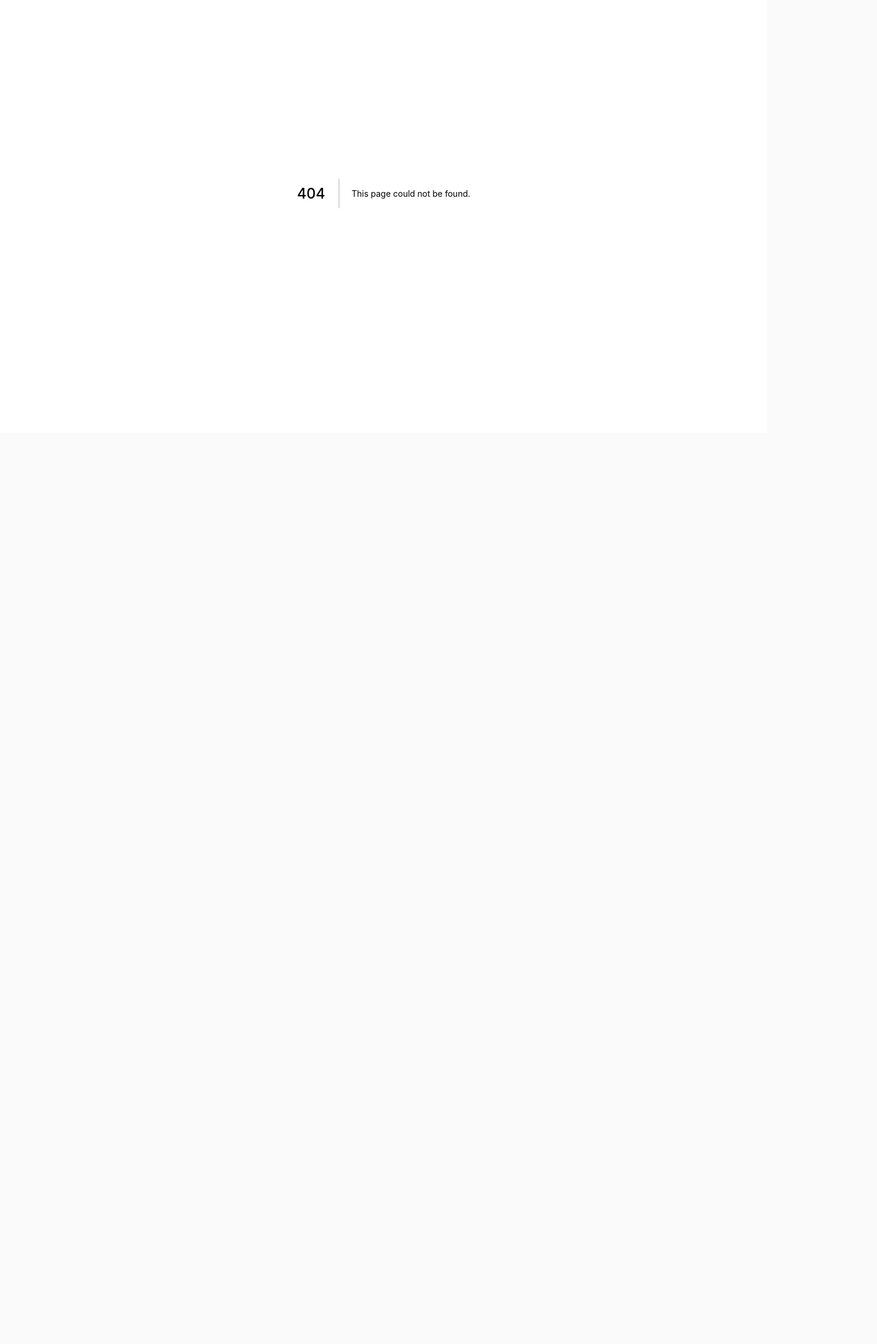
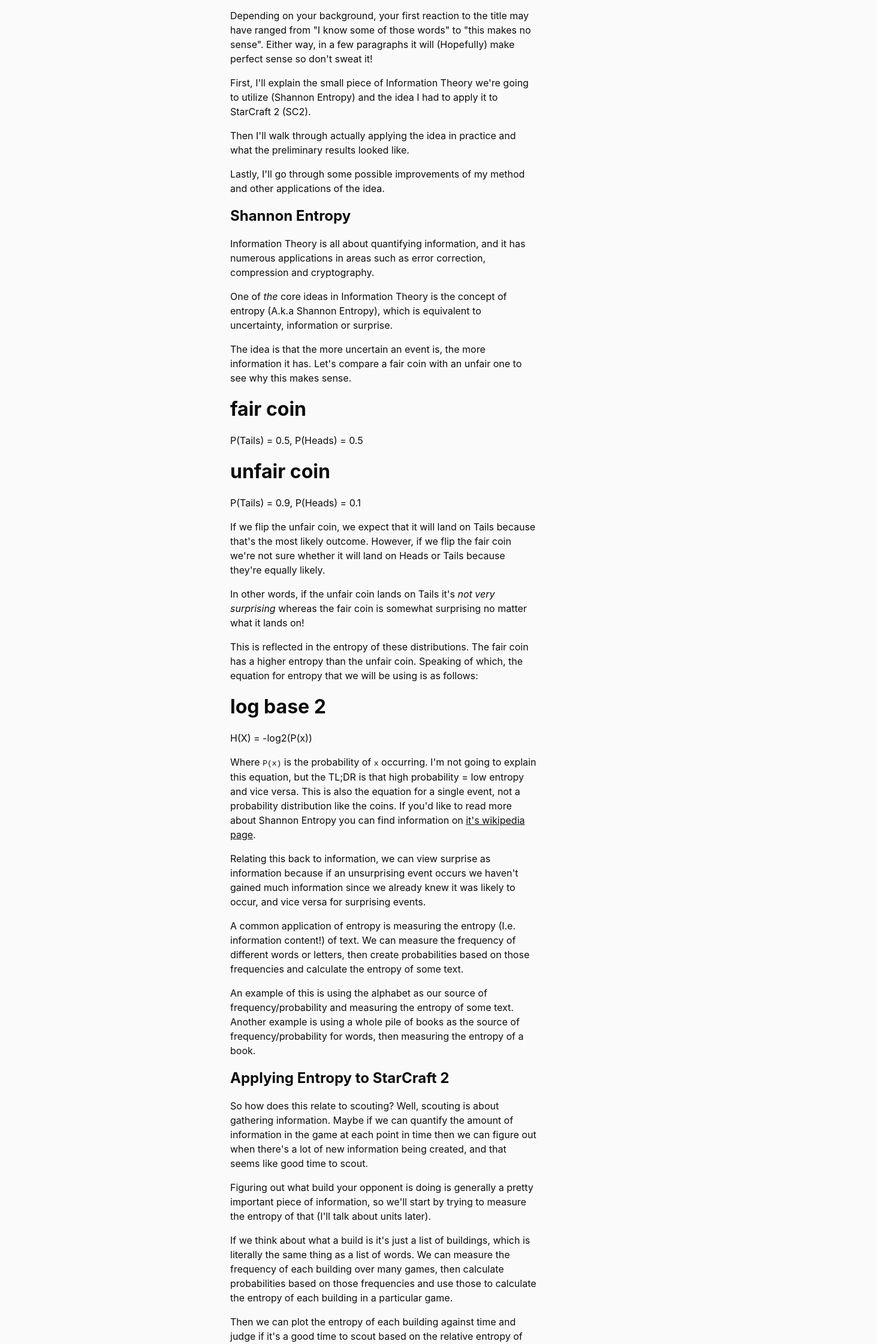
Before and after one commit to ZephyrBlu/qnt.gg, a Next.js app: page /blog/information-theory-scouting-sc2 in a window 1280 px wide. Before the commit this address had no page. Shown: the part 200-2440 px from the top of the page at 60% size, 1463 px wide, since content can reach past the window. Before the commit the page ends 962 px from the top, so only its background shows below. Built offline with nearby package versions, Linux system fonts and the light colour scheme.

Commit message:
Minor edits to entropy post

```diff
--- a/pages/blog/index.js
+++ b/pages/blog/index.js
@@ -1,5 +1,6 @@
 export { postDetails as analyzingSc2 } from './analyzing-sc2.mdx';
 export { postDetails as quantitativeFinanceAndGaming } from './quantitative-finance-and-gaming.mdx';
+export { postDetails as informationTheoryScoutingSc2 } from './information-theory-scouting-sc2.mdx';
 
 // next is dumb. have to do this to be able to build
 export default function NextIsDumb() {
--- a/pages/blog/WIP-information-theory-scouting-sc2.mdx
+++ b/pages/blog/information-theory-scouting-sc2.mdx
@@ -8,32 +8,16 @@
         preview={preview}
         path={postPath}
         title="Using Information Theory to Find Critical Scout Timings in StarCraft 2"
-        postedAt="WIP"
+        postedAt="08/04/21"
     />
 );
 
 <Fragment>{postDetails()}</Fragment>
 
-- Information Theory and Shannon Entropy
-- Apply Shannon Entropy to builds by calculating frequency of appearance
-    - Naive calculation, room for improvement by calculating frequency based on time
-        - Accounts for scenarios where common buildings are created at odd times. I.e. rushing a base
-    - Another possibility is calculating frequency based on tech requirements being met
-- Use frequencies to generate probabilities
-- Input build from match and calculate entropy for each building
-- Generate chart of entropy of each building
-- High entropy = more surprise, so maybe you should find out what's happening!
-- On initial observation, it seems relatively accurate!
-- Tried units as well but doesn't seem as useful
-- Issues/Problems
-    - Frequency does not always mean surprise. Reapers for example have low frequency
-    - Frequencies don't take time into account
-- Entropy of army. Entropy per unit, or per cost?
+Depending on your background, your first reaction to the title may have ranged from "I know some of those words"
+to "this makes no sense". Either way, in a few paragraphs it will (Hopefully) make perfect sense so don't sweat it!
 
-Depending on your background, your first reaction to that title probably ranged from "I know some of those words"
-to "this makes no sense". Either way, in a few short paragraphs it'll make perfect sense so don't sweat it!
-
-First I'll explain the small piece of Information Theory we're going to utilize
+First, I'll explain the small piece of Information Theory we're going to utilize
 (Shannon Entropy) and the idea I had to apply it to StarCraft 2 (SC2).
 
 Then I'll walk through actually applying the idea in practice and what the preliminary
@@ -43,8 +27,8 @@
 
 ## Shannon Entropy
 
-Information Theory is all about quantifying information and it has numerous applications such
-as error correction, compression and cryptography.
+Information Theory is all about quantifying information, and it has numerous applications in areas
+such as error correction, compression and cryptography.
 
 One of *the* core ideas in Information Theory is the concept of entropy (A.k.a Shannon Entropy),
 which is equivalent to uncertainty, information or surprise.
@@ -81,8 +65,8 @@
 versa for surprising events.
 
 A common application of entropy is measuring the entropy (I.e. information content!) of text.
-We can measure the frequency of different words or letters, create probabilities based on those frequencies
-and then calculate the entropy of arbitrary text.
+We can measure the frequency of different words or letters, then create probabilities based on those frequencies
+and calculate the entropy of some text.
 
 An example of this is using the alphabet as our source of frequency/probability and measuring
 the entropy of some text. Another example is using a whole pile of books as the source
@@ -92,15 +76,15 @@
 
 So how does this relate to scouting? Well, scouting is about gathering information.
 Maybe if we can quantify the amount of information in the game at each point in time then we
-can figure out when there's a lot of new information, and that seems like good time to scout.
+can figure out when there's a lot of new information being created, and that seems like good time to scout.
 
 Figuring out what build your opponent is doing is generally a pretty important piece of
 information, so we'll start by trying to measure the entropy of that (I'll talk about units later).
 
-If we think about a build, it's just a list of different buildings which is basically the same
-thing as a list of words. We can measure the frequency of each building over many games,
-calculate probabilities based on those frequencies and then use those to calculate the
-entropy of each building in a build.
+If we think about what a build is it's just a list of buildings, which is literally the same
+thing as a list of words. We can measure the frequency of each building over many games, then
+calculate probabilities based on those frequencies and use those to calculate the
+entropy of each building in a particular game.
 
 Then we can plot the entropy of each building against time and judge if it's a good time to scout
 based on the relative entropy of each building. High entropy relative to other buildings
@@ -114,7 +98,7 @@
 negatively affect the interpretability of entropy. I eliminated supply buildings (Pylon, Supply Depot),
 gas collectors and some support buildings like Missile Turrets and Cannons.
 
-This is the full list:
+This is the full list of buildings I ignored:
 
     IGNORE_OBJECTS = [
         'Pylon',
@@ -177,27 +161,27 @@
 
 ---
 
-After removing these buildings I calculated building frequencies on a per matchup basis to try and increase accuracy and
+After removing these buildings I calculated building frequencies on a per matchup basis to try and increase accuracy,
 then converted the frequencies to probabilities.
 
 To test out my theory in practice I generated entropy values for the Finals games between Reynor and Zest,
-RO4 games between Reynor and Maru and RO8 games between TY and PartinG and checked the values
-to see if they made any sort of sense.
+RO4 games between Reynor and Maru and RO8 games between TY and PartinG and gave the values
+a cursory check to see if they made any sort of sense.
 
 Looking at the values, they actually seemed to line up well! Buildings that you would naturally
 think are more important such as tech choices had much higher entropies than generic production buildings.
-Right now I haven't charted these values so I have nothing to show,
+Right now I haven't charted these values so I have nothing to show yet,
 **<span style={{ textDecoration: 'underline' }}>but I plan to visualize this soon</span>**.
 
-An interesting unexpected result that I didn't think about was Terran add-ons being counted as
+An interesting unexpected result that I didn't think about is Terran add-ons being counted as
 a unique building + add-on pair (E.g. `StarportReactor`). Since these combinations are
-relatively rare compared to other buildings they also tend to have quite high entropy, which
-makes sense when you think about it because add-on choice is actually quite important and
-can signal different builds!
+relatively rare compared to other buildings they tend to have quite high entropy, which
+feels like a relatively good indicator when you think about it because add-on choice is actually
+quite important and can signal different builds!
 
 ## Improvements and Future Applications
 
-The main issue I see with the current methdology is naively calculating frequencies based on
+The main issue I see with the current methodology is naively calculating frequencies based on
 the overall game. A couple of ideas for mitigating this are analyzing frequency based on time and analyzing frequency
 conditional to tech requirements being met.
 
@@ -205,29 +189,29 @@
 and then analyzing the frequency of buildings in these periods. This may help identify activity
 which is build/time dependent such as non-standard builds or aggressive timings.
 
-For frequency based on tech requirements this could be achieved by creating dependencies for
-each building which include the required tech buildings, and separately recording buildings from
-between when new tech buildings were created. While probably more 'correct', this seems quite a complex solution though.
+For frequency based on tech requirements, this could be achieved by creating dependencies for
+each building which include the required tech buildings and record building frequencies
+in the periods between when new tech buildings were created. While probably more 'correct',
+this seems like quite a convoluted and complex solution.
 
-On the other side of things, an obvious application is units/army. The issue with this is that
+On the other side of things, an obvious application is units/army. The issue is that
 units serve quite a different purpose to buildings. Buildings tend to be an investment, whereas
 units are disposable.
 
 A possible approach to analyzing unit entropy is to measure frequencies across the entire game,
 but to batch entropy based on discrete 30sec periods. The idea here is to find points in time
-when players suddenly produce many units, which might mean you want to scout them and see if they
-are planning an attack.
+when players suddenly produce many surprising units, which might mean you want to scout them
+and see if they are planning an attack or turtling up.
 
-This is similar to simply batching by supply or army value, but the difference is that we are
+This is similar to batching by supply or army value, but the difference is that we are
 judging the units on how surprising it would be to see them. You wouldn't be surprised if a Protoss
 was making Archons and Immortals regardless of their high supply and resource cost, but you might
 be in for a rude surprise if you didn't scout something like a fleet of Carriers, Void Rays or Phoenix!
-
 This approach may also benefit from the proposed batched frequency improvement.
 
-Another possible application of entropy to army is a measurement such as entropy per unit/resource/supply.
+Another possible application of entropy to units/army is a measurement such as entropy per unit/resource/supply.
 Perhaps this could be an informative and interpretable way to measure and compare unit compositions
 since it effectively normalizes across all units instead of trying to compare apples to oranges.
 
-I'm excited to see where this goes since I think this idea is extremely flexible and applicable
-to many different areas of both SC2 and other games.
+I'm excited to see where this goes since I think general idea of information entropy is
+extremely flexible and applicable to many different areas of both SC2 and other games.
```
